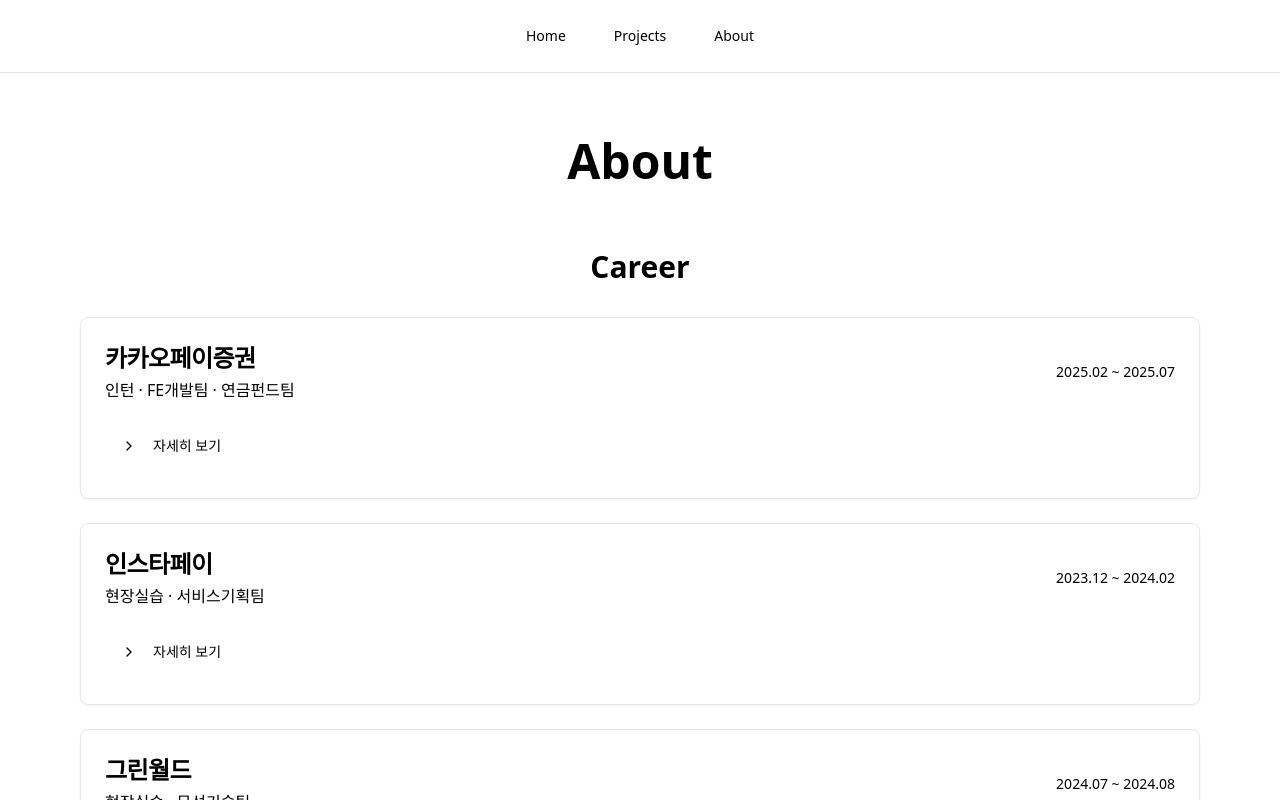
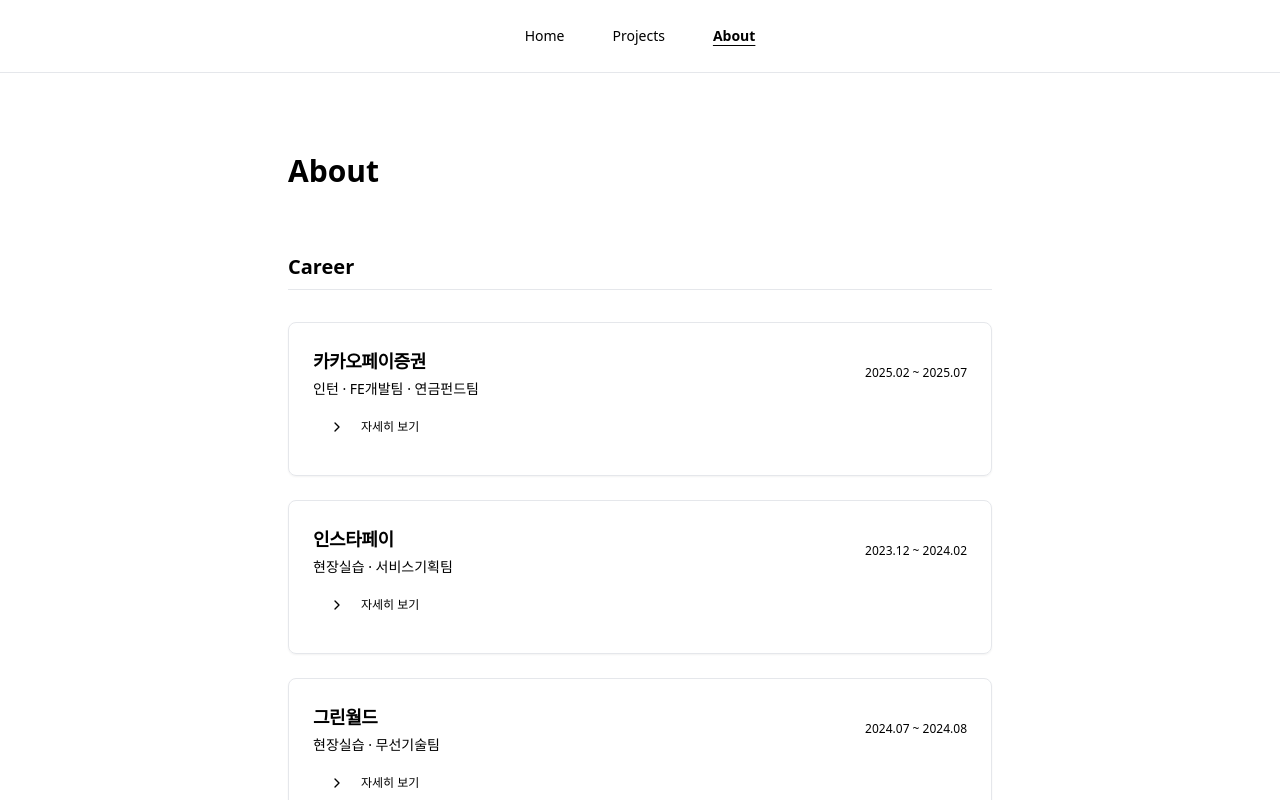
Before and after one commit to salmonco/portfolio, a Next.js app: page /about in a window 1280 px wide. Shown: the top 800 px of the page. Built offline with nearby package versions, Linux system fonts and the light colour scheme.

Commit message:
feat: 전반적인 폰트크기 축소

```diff
--- a/app/about/page.tsx
+++ b/app/about/page.tsx
@@ -5,14 +5,14 @@
 
 const About = () => {
   return (
-    <main className="container mx-auto px-4 py-8 sm:py-12 lg:py-16 max-w-6xl">
-      <h1 className="text-3xl sm:text-4xl lg:text-5xl font-bold mb-8 sm:mb-12 lg:mb-16 text-center">
+    <main className="container mx-auto px-6 py-12 sm:px-12 sm:py-16 lg:px-24 lg:py-20 max-w-4xl">
+      <h1 className="text-xl sm:text-2xl lg:text-3xl font-semibold mb-12 sm:mb-16 leading-relaxed">
         About
       </h1>
 
       {/* Career */}
-      <section className="w-full mb-12 sm:mb-16">
-        <h2 className="text-2xl sm:text-3xl font-semibold mb-6 sm:mb-8 text-center">
+      <section className="w-full mb-16 sm:mb-20 lg:mb-24">
+        <h2 className="text-lg sm:text-xl font-semibold mb-8 border-b pb-2">
           Career
         </h2>
         <div className="space-y-6">
@@ -23,8 +23,8 @@
       </section>
 
       {/* Contact */}
-      <section className="w-full mb-12 sm:mb-16">
-        <h2 className="text-2xl sm:text-3xl font-semibold mb-6 sm:mb-8 text-center">
+      <section className="w-full mb-16 sm:mb-20 lg:mb-24">
+        <h2 className="text-lg sm:text-xl font-semibold mb-8 border-b pb-2">
           Contact
         </h2>
         <div className="grid grid-cols-1 md:grid-cols-3 gap-4 sm:gap-6 text-center">
@@ -76,7 +76,7 @@
 
       {/* Blog */}
       <section className="w-full">
-        <h2 className="text-2xl sm:text-3xl font-semibold mb-6 sm:mb-8 text-center">
+        <h2 className="text-lg sm:text-xl font-semibold mb-8 border-b pb-2">
           Blog
         </h2>
         <div className="grid grid-cols-1 md:grid-cols-3 gap-4 sm:gap-6 text-center">
--- a/app/layout.tsx
+++ b/app/layout.tsx
@@ -1,7 +1,6 @@
-import { Button } from "@/components/ui/button"; // Import Button
+import { Navigation } from "@/components/Navigation";
 import type { Metadata } from "next";
 import { Geist, Geist_Mono } from "next/font/google";
-import Link from "next/link"; // Import Link
 import "./globals.css";
 
 const geistSans = Geist({
@@ -42,17 +41,7 @@
       <body
         className={`${geistSans.variable} ${geistMono.variable} antialiased`}
       >
-        <nav className="flex justify-center space-x-4 py-4 border-b">
-          <Button asChild variant="link">
-            <Link href="/">Home</Link>
-          </Button>
-          <Button asChild variant="link">
-            <Link href="/projects">Projects</Link>
-          </Button>
-          <Button asChild variant="link">
-            <Link href="/about">About</Link>
-          </Button>
-        </nav>
+        <Navigation />
         {children}
       </body>
     </html>
--- a/app/page.tsx
+++ b/app/page.tsx
@@ -18,25 +18,25 @@
   const posts: VelogPost[] = await getVelogPosts(velogUsername);
 
   return (
-    <main className="container mx-auto px-4 py-8 sm:py-12 lg:py-16 max-w-6xl">
+    <main className="container mx-auto px-6 py-12 sm:px-12 sm:py-16 lg:px-24 lg:py-20 max-w-4xl">
       {/* Hero Section */}
-      <section className="mb-12 sm:mb-16 lg:mb-20">
-        <h1 className="text-xl sm:text-2xl lg:text-3xl font-bold mb-2">
+      <section className="mb-16 sm:mb-20 lg:mb-24">
+        <h1 className="text-xl sm:text-2xl lg:text-3xl font-semibold mb-3 leading-relaxed">
           {HOME_DATA.hero.title}
         </h1>
         {HOME_DATA.hero.slogan && (
-          <p className="text-sm sm:text-base lg:text-lg font-light text-muted-foreground mb-4">
+          <p className="text-sm sm:text-base lg:text-lg text-muted-foreground mb-6 leading-relaxed">
             {HOME_DATA.hero.slogan}
           </p>
         )}
-        <p className="text-xs sm:text-sm text-muted-foreground max-w-2xl">
+        <p className="text-xs sm:text-sm text-muted-foreground leading-loose">
           {HOME_DATA.hero.description}
         </p>
       </section>
 
       {/* Main Projects */}
-      <section className="mb-12 sm:mb-16 lg:mb-20">
-        <h2 className="text-2xl sm:text-3xl font-semibold mb-6 sm:mb-8 text-center">
+      <section className="mb-16 sm:mb-20 lg:mb-24">
+        <h2 className="text-lg sm:text-xl font-semibold mb-8 border-b pb-2">
           Main Projects
         </h2>
         <div className="grid grid-cols-1 md:grid-cols-2 lg:grid-cols-3 gap-4 sm:gap-6">
@@ -59,7 +59,7 @@
 
       {/* Latest Velog Posts */}
       <section>
-        <h2 className="text-2xl sm:text-3xl font-semibold mb-6 sm:mb-8 text-center">
+        <h2 className="text-lg sm:text-xl font-semibold mb-8 border-b pb-2">
           최신 글 (Velog)
         </h2>
         <div className="grid grid-cols-1 md:grid-cols-2 lg:grid-cols-3 gap-4 sm:gap-6">
--- a/app/projects/page.tsx
+++ b/app/projects/page.tsx
@@ -4,8 +4,8 @@
 
 export default function Projects() {
   return (
-    <main className="container mx-auto px-4 py-8 sm:py-12 lg:py-16 max-w-6xl">
-      <h1 className="text-3xl sm:text-4xl lg:text-5xl font-bold mb-8 sm:mb-12 text-center">
+    <main className="container mx-auto px-6 py-12 sm:px-12 sm:py-16 lg:px-24 lg:py-20 max-w-4xl">
+      <h1 className="text-xl sm:text-2xl lg:text-3xl font-semibold mb-12 sm:mb-16 leading-relaxed">
         Projects
       </h1>
       <StartupProjectsSection />
--- /dev/null
+++ b/components/Navigation.tsx
@@ -0,0 +1,47 @@
+"use client";
+
+import { Button } from "@/components/ui/button";
+import { cn } from "@/lib/utils";
+import Link from "next/link";
+import { usePathname } from "next/navigation";
+
+export function Navigation() {
+  const pathname = usePathname();
+
+  return (
+    <nav className="flex justify-center space-x-4 py-4 border-b">
+      <Link href="/">
+        <Button
+          variant="link"
+          className={cn(
+            pathname === "/" && "underline underline-offset-4 font-semibold"
+          )}
+        >
+          Home
+        </Button>
+      </Link>
+      <Link href="/projects">
+        <Button
+          variant="link"
+          className={cn(
+            pathname === "/projects" &&
+              "underline underline-offset-4 font-semibold"
+          )}
+        >
+          Projects
+        </Button>
+      </Link>
+      <Link href="/about">
+        <Button
+          variant="link"
+          className={cn(
+            pathname === "/about" &&
+              "underline underline-offset-4 font-semibold"
+          )}
+        >
+          About
+        </Button>
+      </Link>
+    </nav>
+  );
+}
--- a/components/about/CareerCard.tsx
+++ b/components/about/CareerCard.tsx
@@ -31,40 +31,44 @@
 
   return (
     <Card>
-      <CardHeader>
+      <CardHeader className="pb-3">
         <div className="flex flex-col sm:flex-row sm:items-center sm:justify-between gap-2">
           <div className="flex-1">
-            <CardTitle className="text-xl sm:text-2xl">
+            <CardTitle className="text-base sm:text-lg">
               {career.company}
             </CardTitle>
-            <p className="text-sm sm:text-base text-muted-foreground mt-1">
+            <p className="text-xs sm:text-sm text-muted-foreground mt-1">
               {career.position} · {career.team}
             </p>
           </div>
-          <span className="text-sm text-muted-foreground">{career.period}</span>
+          <span className="text-xs text-muted-foreground">{career.period}</span>
         </div>
       </CardHeader>
-      <CardContent>
+      <CardContent className="pt-0">
         <Button
           variant="ghost"
           onClick={() => setIsExpanded(!isExpanded)}
-          className="w-full justify-start text-primary hover:text-primary mb-2"
+          className="w-full justify-start text-primary hover:text-primary mb-2 h-8 text-xs"
         >
           {isExpanded ? (
-            <ChevronDown className="mr-2 h-4 w-4" />
+            <ChevronDown className="mr-2 h-3 w-3" />
           ) : (
-            <ChevronRight className="mr-2 h-4 w-4" />
+            <ChevronRight className="mr-2 h-3 w-3" />
           )}
           {isExpanded ? "접기" : "자세히 보기"}
         </Button>
 
         {isExpanded && (
-          <div className="space-y-6 pt-4">
+          <div className="space-y-4 pt-2">
             <div>
-              <p className="text-sm sm:text-base mb-3">{career.description}</p>
-              <div className="flex flex-wrap gap-1.5">
+              <p className="text-xs sm:text-sm mb-2">{career.description}</p>
+              <div className="flex flex-wrap gap-1">
                 {career.techStack.map((tech, idx) => (
-                  <Badge key={idx} variant="secondary" className="text-xs">
+                  <Badge
+                    key={idx}
+                    variant="secondary"
+                    className="text-xs py-0 h-5"
+                  >
                     {tech}
                   </Badge>
                 ))}
@@ -72,36 +76,34 @@
             </div>
 
             {/* Projects */}
-            <div className="space-y-4">
-              <h3 className="font-semibold text-base sm:text-lg">
-                주요 프로젝트
-              </h3>
+            <div className="space-y-3">
+              <h3 className="font-semibold text-sm">주요 프로젝트</h3>
               {career.projects.map((project, idx) => (
                 <div
                   key={idx}
-                  className="pl-4 border-l-2 border-muted space-y-2"
+                  className="pl-3 border-l-2 border-muted space-y-1.5"
                 >
                   <div className="flex flex-col sm:flex-row sm:items-center sm:justify-between gap-1">
-                    <h4 className="font-semibold text-sm sm:text-base">
+                    <h4 className="font-semibold text-xs sm:text-sm">
                       {project.title}
                     </h4>
-                    <span className="text-xs sm:text-sm text-muted-foreground">
+                    <span className="text-xs text-muted-foreground">
                       {project.period}
                     </span>
                   </div>
-                  <p className="text-xs sm:text-sm text-muted-foreground">
+                  <p className="text-xs text-muted-foreground">
                     {project.description}
                   </p>
                   {project.tasks && (
-                    <ul className="list-disc list-inside space-y-1 text-xs sm:text-sm text-muted-foreground">
+                    <ul className="list-disc list-inside space-y-0.5 text-xs text-muted-foreground">
                       {project.tasks.map((task, taskIdx) => (
                         <li key={taskIdx}>{task}</li>
                       ))}
                     </ul>
                   )}
                   {project.achievements && (
-                    <div className="mt-2 p-2 bg-primary/5 rounded border-l-2 border-primary">
-                      <ul className="list-disc list-inside space-y-1 text-xs sm:text-sm">
+                    <div className="mt-1.5 p-2 bg-primary/5 rounded border-l-2 border-primary">
+                      <ul className="list-disc list-inside space-y-0.5 text-xs">
                         {project.achievements.map((achievement, achIdx) => (
                           <li key={achIdx} className="font-medium">
                             {achievement}
@@ -116,11 +118,9 @@
 
             {/* Activities */}
             {career.activities.length > 0 && (
-              <div className="space-y-2">
-                <h3 className="font-semibold text-base sm:text-lg">
-                  기술 공유 활동
-                </h3>
-                <ul className="list-disc list-inside space-y-1 text-xs sm:text-sm text-muted-foreground">
+              <div className="space-y-1.5">
+                <h3 className="font-semibold text-sm">기술 공유 활동</h3>
+                <ul className="list-disc list-inside space-y-0.5 text-xs text-muted-foreground">
                   {career.activities.map((activity, idx) => (
                     <li key={idx}>{activity}</li>
                   ))}
```
